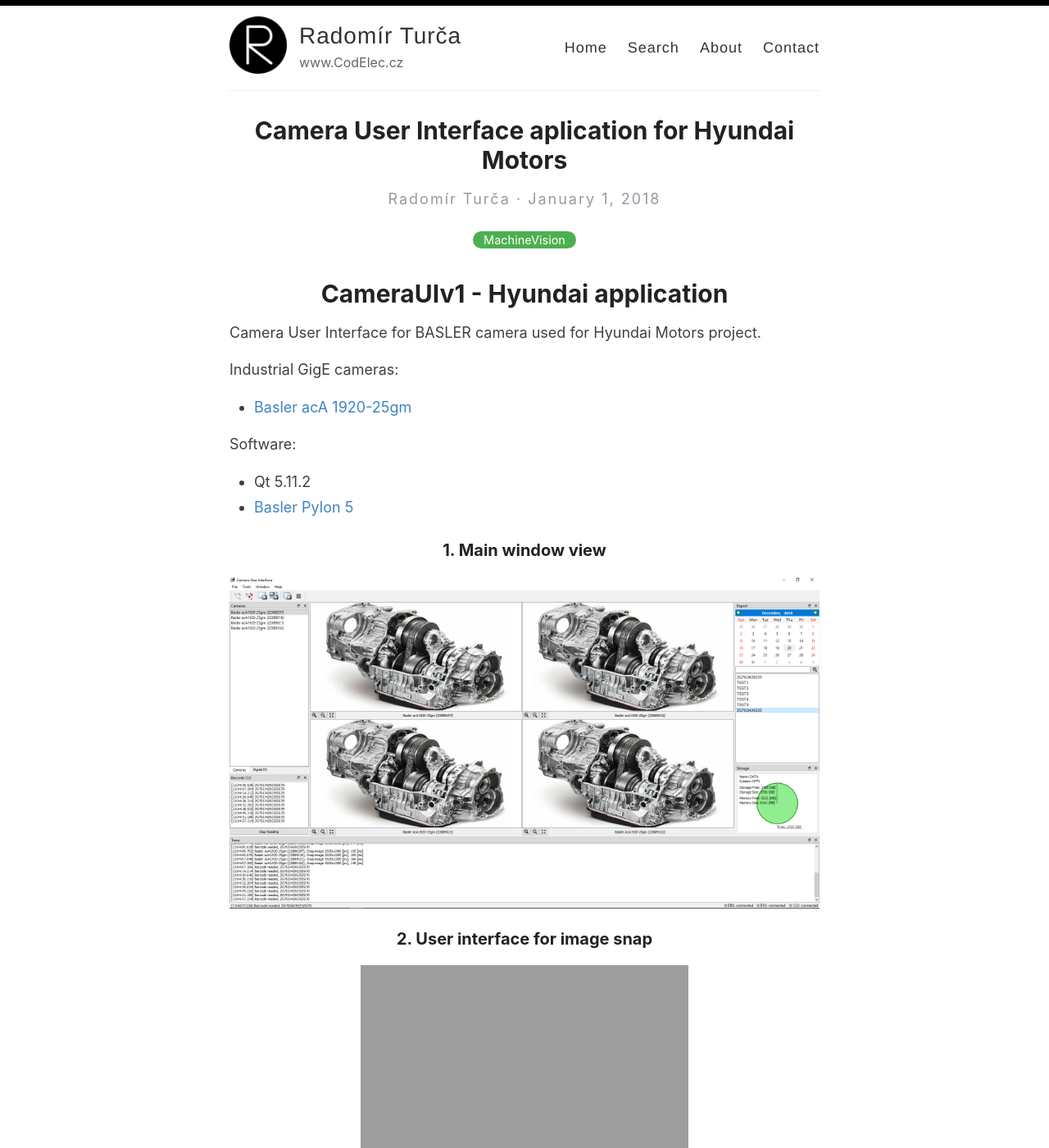
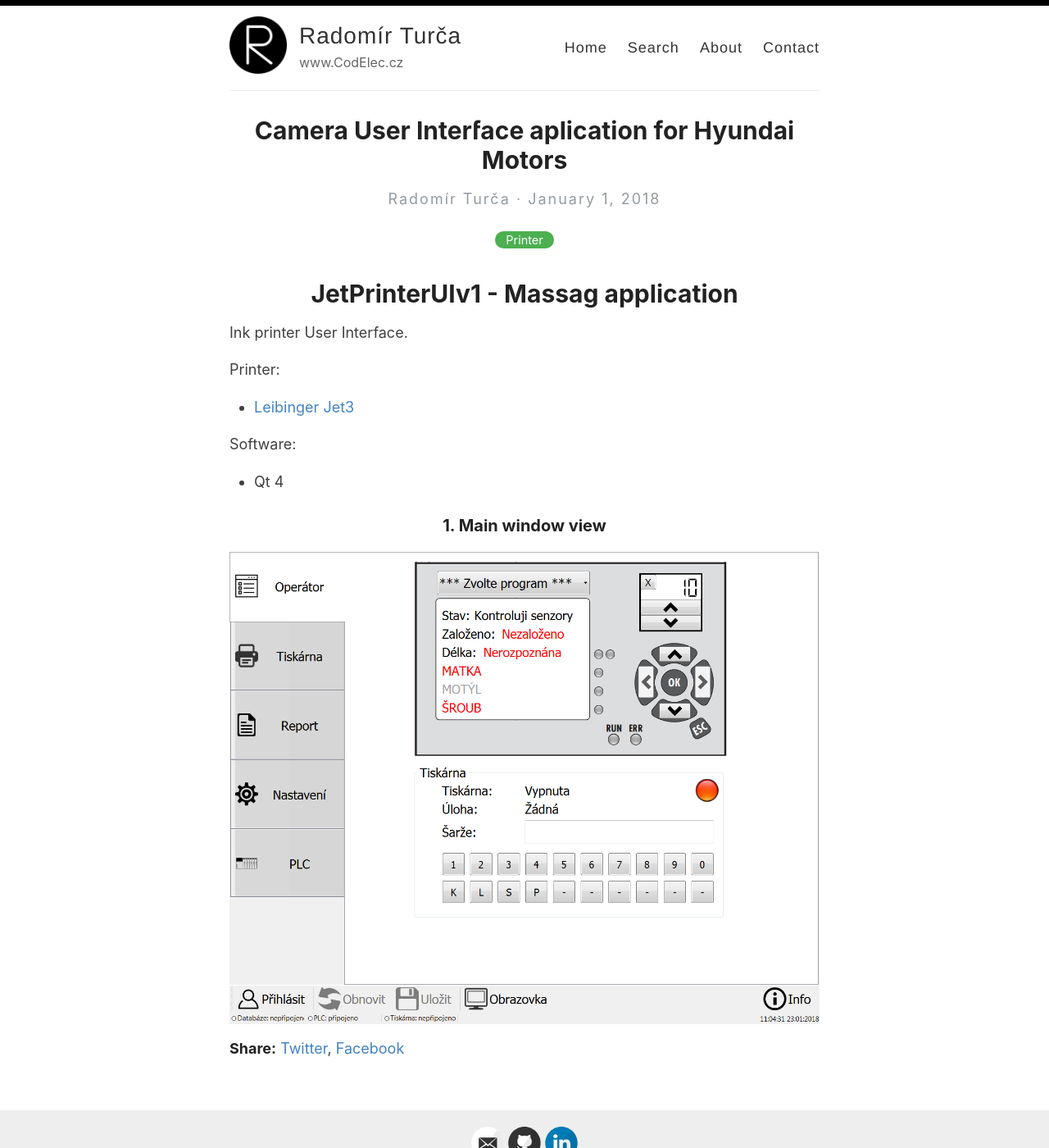
Before and after one commit to CodElecCz/codeleccz.github.io, a Jekyll site: the page built from _posts/2018-1-1-jetprinteruiv1-massag.md, in a window 1280 px wide and 1400 px high. Shown: the whole window at 82% size. Built offline with Jekyll 4.4.1, drawn with Linux system fonts in a browser that asks for light colours; some of the changed text lies outside the part shown.

Commit message:
Update 2018-1-1-jetprinteruiv1-massag.md

```diff
--- a/_posts/2018-1-1-jetprinteruiv1-massag.md
+++ b/_posts/2018-1-1-jetprinteruiv1-massag.md
@@ -1,32 +1,19 @@
 ---
 layout: post
 title: Camera User Interface aplication for Hyundai Motors
-categories: [MachineVision]
+categories: [Printer]
 ---
 
-# [CameraUIv1](https://codeleccz.github.io/CameraUIv1/) - Hyundai application
+# JetPrinterUIv1 - Massag application
 
-Camera User Interface for BASLER camera used for Hyundai Motors project.
+Ink printer User Interface.
 
-Industrial GigE cameras:
-- [Basler acA 1920-25gm](https://www.baslerweb.com/en/products/cameras/area-scan-cameras/ace/aca1920-25gm/)
+Printer:
+- [Leibinger Jet3](https://leibinger-group.com/en/products/ink-jet-drucker0/universal-line/jet3up/)
 
 Software:
-- Qt 5.11.2
-- [Basler Pylon 5](https://www.baslerweb.com/en/products/software/pylon-windows/)
+- Qt 4
 
 ### 1. Main window view
 
-![Camera GUI 1](https://codeleccz.github.io/images/CameraUIv1/hyundai1.png)
-
-### 2. User interface for image snap
-
-![Camera GUI 2](https://codeleccz.github.io/images/CameraUIv1/hyundai2.png)
-
-### 3. Camera settings
-
-![Camera GUI 3](https://codeleccz.github.io/images/CameraUIv1/hyundai3.png)
-
-### 4. Stored images view
-
-![Camera GUI 4](https://codeleccz.github.io/images/CameraUIv1/hyundai4.png)
+![JetPrinter GUI 1](https://codeleccz.github.io/images/JetPrinterUIv1/massag1.png)
```
